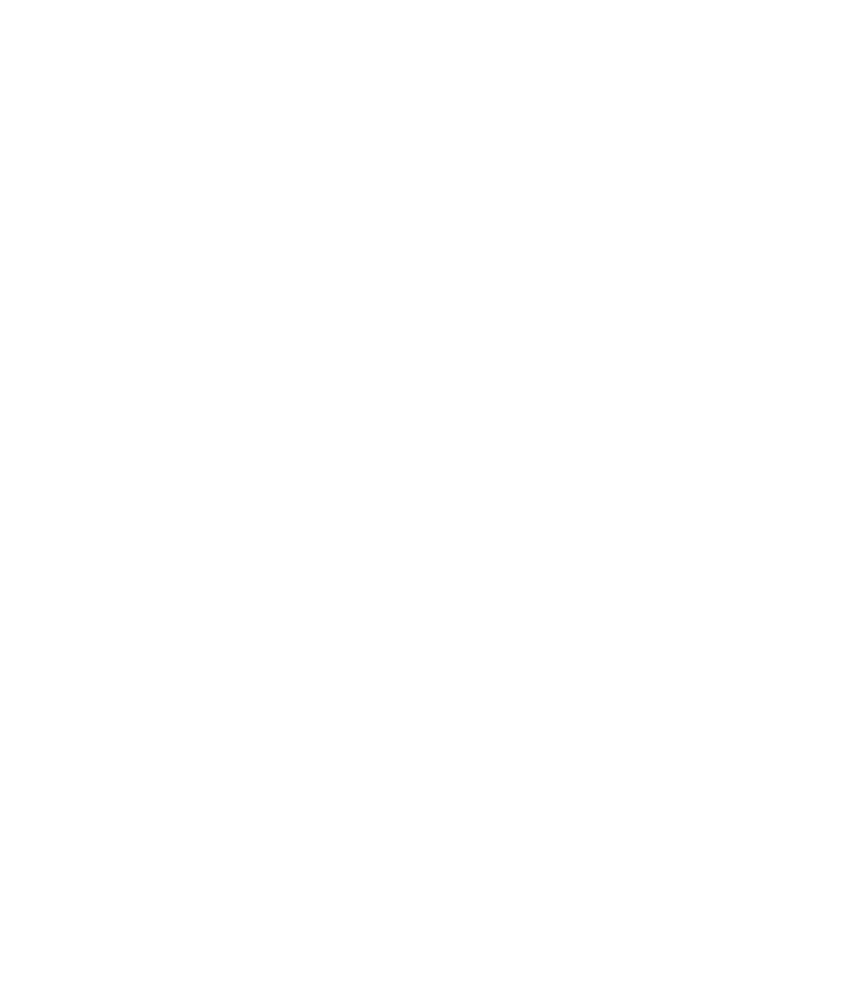
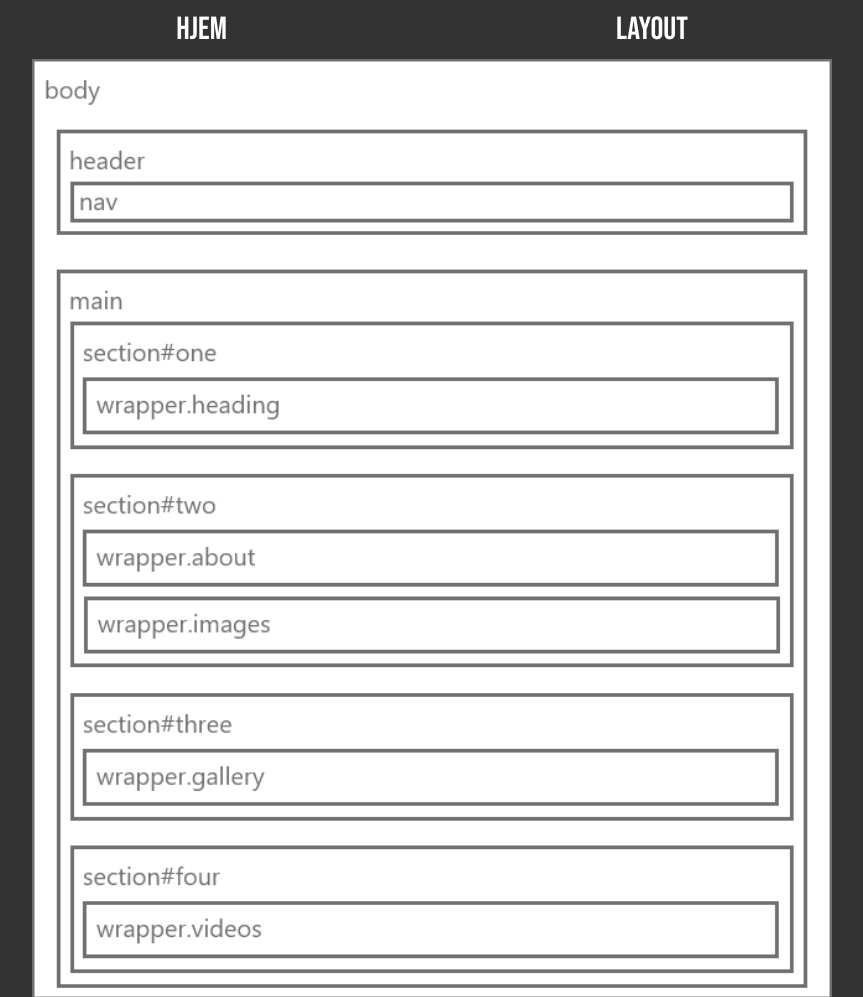
Before and after one commit to magnusdalkvist/Interview---Stig-Dalkvist, a plain HTML site: page about.html in a window 1280 px wide. Shown: the top 997 px of the page, without its empty margins (208-1071 px from the left). Before the commit the page ends 800 px from the top, so only its background shows below. Drawn offline with nearby package versions, Linux system fonts and the light colour scheme.

Commit message:
update + layout diagram

```diff
--- a/about.html
+++ b/about.html
@@ -0,0 +1,24 @@
+<!DOCTYPE html>
+<html lang="en">
+
+<head>
+    <meta charset="UTF-8">
+    <meta http-equiv="X-UA-Compatible" content="IE=edge">
+    <meta name="viewport" content="width=device-width, initial-scale=1.0">
+    <link rel="stylesheet" href="style.css">
+    <title>05.01.01 - Pilotprojekt</title>
+</head>
+
+<body>
+    <header>
+        <nav>
+            <a href="index.html">Hjem</a>
+            <a href="about.html">Layout</a>
+        </nav>
+    </header>
+    <main class="layoutdiagram">
+        <img src="layoutdiagram.jpg" alt="layoutdiagram">
+    </main>
+</body>
+
+</html>
--- a/style.css
+++ b/style.css
@@ -141,6 +141,11 @@ section {
   gap: 20px;
 }
 
+.layoutdiagram {
+  max-width: 800px;
+  margin: auto;
+}
+
 @media (max-width: 725px) {
   .heading h1 {
     font-size: 5em;
```
Also changed, not shown: index.html (+3 -3 lines), layoutdiagram.jpg (added).
